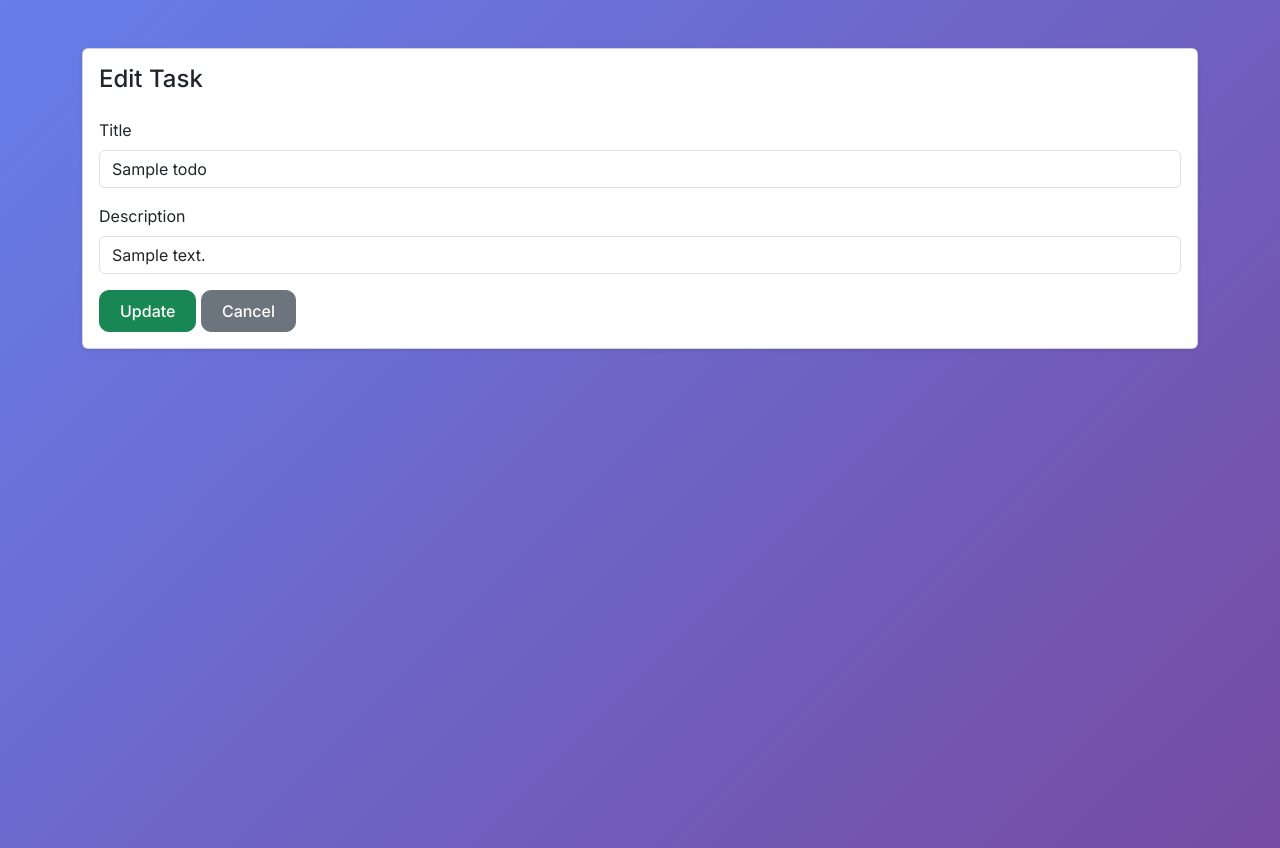
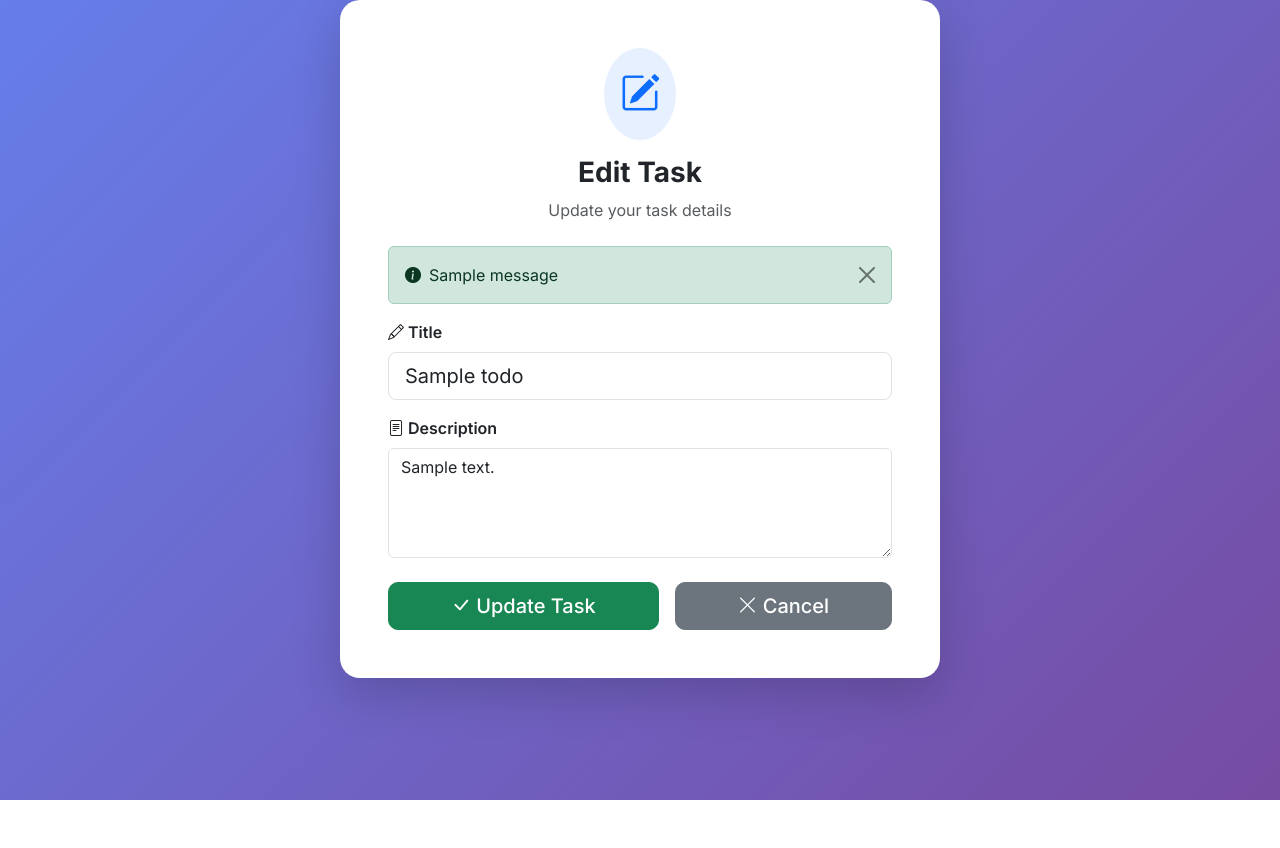
Before and after one commit to Agnish77/TodoApp, a Flask app: template templates/update.html in a window 1280 px wide. After the commit the page ends 800 px from the top, so only its background shows below. Run offline with Flask 3, Linux system fonts and the light colour scheme; the template is opened without the code that fills it: values that come from a table or form of the project are taken from there, others are empty; tables that the repository leaves empty hold one stand-in row (values such as "Sample post"); one stand-in notice (Sample message) is shown; some libraries are stand-ins or nearby versions.

Commit message:
Update update.html

```diff
--- a/templates/update.html
+++ b/templates/update.html
@@ -1,37 +1,54 @@
 {% extends "base.html" %}
-
 {% block body %}
 
-<div class="container my-5">
+<div class="container d-flex justify-content-center align-items-center" style="min-height: 80vh;">
+    <div class="card shadow-lg border-0" style="max-width: 600px; width: 100%; border-radius: 20px;" data-aos="fade-up">
+        <div class="card-body p-5">
+            <div class="text-center mb-4">
+                <div class="bg-primary bg-opacity-10 rounded-circle p-3 d-inline-block mb-3">
+                    <i class="bi bi-pencil-square text-primary fs-1"></i>
+                </div>
+                <h3 class="fw-bold">Edit Task</h3>
+                <p class="text-muted">Update your task details</p>
+            </div>
 
-<div class="card shadow-sm">
-
-<div class="card-body">
-
-<h4 class="mb-4">Edit Task</h4>
+            {% with messages = get_flashed_messages(with_categories=true) %}
+                {% if messages %}
+                    {% for category, message in messages %}
+                        <div class="alert alert-{{ category }} alert-dismissible fade show" role="alert">
+                            <i class="bi bi-info-circle-fill me-2"></i>{{ message }}
+                            <button type="button" class="btn-close" data-bs-dismiss="alert"></button>
+                        </div>
+                    {% endfor %}
+                {% endif %}
+            {% endwith %}
 
             <form method="POST">
-
                 <div class="mb-3">
-<label class="form-label">Title</label>
-<input class="form-control" name="title" value="{{todo.title}}">
+                    <label class="form-label fw-semibold">
+                        <i class="bi bi-pencil"></i> Title
+                    </label>
+                    <input type="text" class="form-control form-control-lg"
+                           name="title" value="{{ todo.title }}" required>
                 </div>
 
-<div class="mb-3">
-<label class="form-label">Description</label>
-<input class="form-control" name="desc" value="{{todo.desc}}">
+                <div class="mb-4">
+                    <label class="form-label fw-semibold">
+                        <i class="bi bi-file-text"></i> Description
+                    </label>
+                    <textarea class="form-control" name="desc" rows="4"
+                              placeholder="Enter task description...">{{ todo.desc }}</textarea>
                 </div>
 
-<button class="btn btn-success btn-modern">
-Update
+                <div class="d-flex gap-3">
+                    <button type="submit" class="btn btn-success btn-lg flex-grow-1 btn-modern">
+                        <i class="bi bi-check-lg"></i> Update Task
                     </button>
-
-<a href="/" class="btn btn-secondary btn-modern">
-Cancel
+                    <a href="/" class="btn btn-secondary btn-lg flex-grow-1 btn-modern">
+                        <i class="bi bi-x-lg"></i> Cancel
                     </a>
-
+                </div>
             </form>
-
         </div>
     </div>
 </div>
```
Lines whose indentation alone changed are shown as unchanged.
